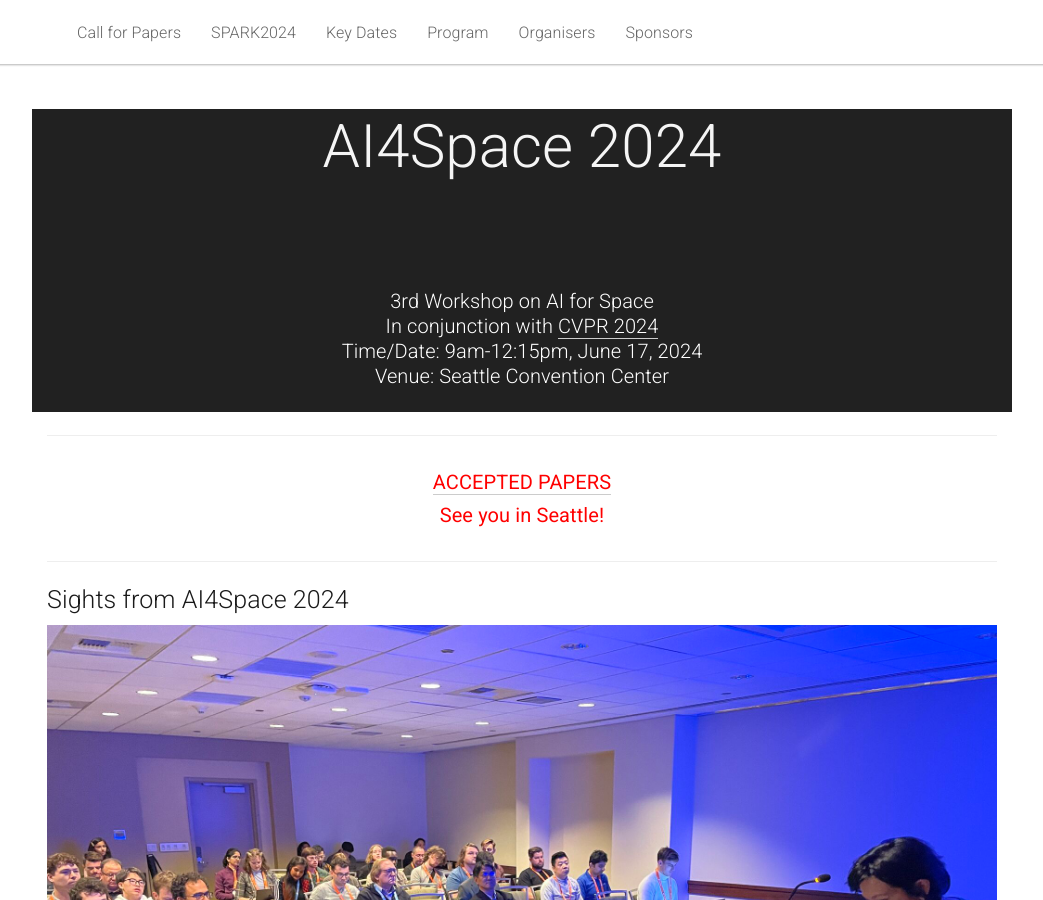
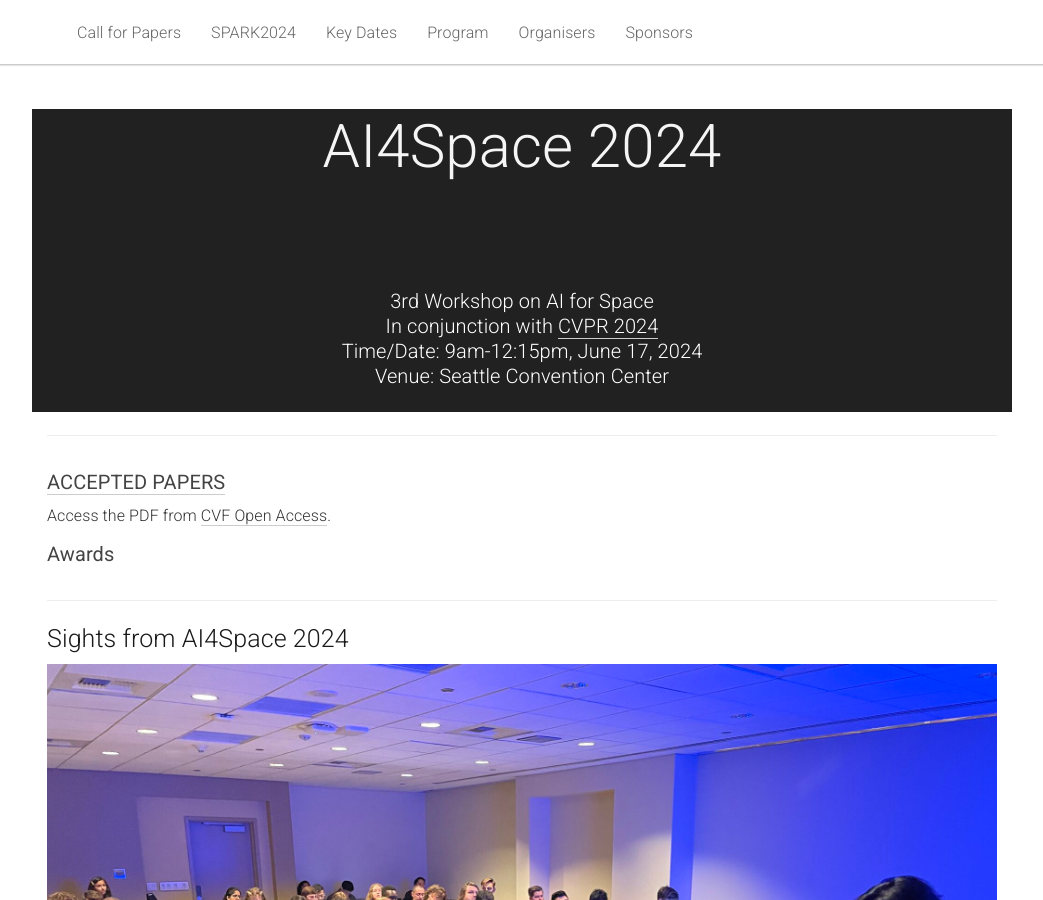
Before and after one commit to AIforSpace/2024, a Jekyll site: the page built from _pages/home.md, in a window 1280 px wide and 900 px high. Shown: the whole window, without its empty margins (118-1161 px from the left). Built offline with Jekyll 4.4.1, drawn with Linux system fonts in a browser that asks for light colours.

Commit message:
Update home.md

```diff
--- a/_pages/home.md
+++ b/_pages/home.md
@@ -31,8 +31,11 @@
 
 <div class="row">
   <div class="col-xs-12">
-    <h5 style="color:red"><center><a href="#papers">ACCEPTED PAPERS</a></center></h5>
-    <h5 style="color:red"><center>See you in Seattle!</center></h5>
+    <h5><a href="#papers">ACCEPTED PAPERS</a></h5>
+    <p>
+      Access the PDF from <a href="https://openaccess.thecvf.com/CVPR2024_workshops/AI4Space">CVF Open Access</a>.
+    </p>
+    <h5>Awards</h5>
   </div>
 </div>
 
```
